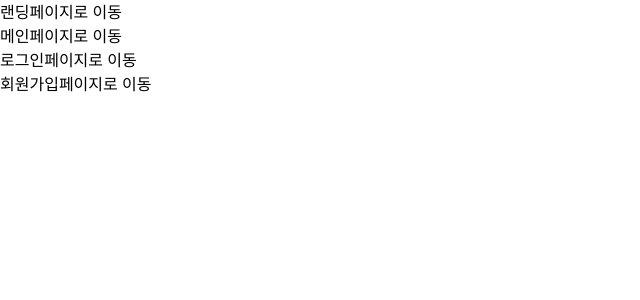
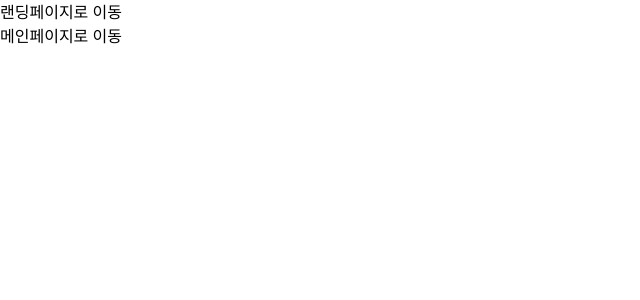
Before and after one commit to oweaj/Random-Webtoon, a React (Create React App) app: page / in a window 1280 px wide. Shown: the top 300 px of the page, without its empty margins (0-640 px from the left). Built offline with nearby package versions, Linux system fonts and the light colour scheme.

Commit message:
[CHORE] 회원가입, 로그인 페이지 삭제

```diff
--- a/src/pages/Landing/Landing.tsx
+++ b/src/pages/Landing/Landing.tsx
@@ -9,12 +9,6 @@ const Landing = () => {
       <Link to="/main">
         <p>메인페이지로 이동</p>
       </Link>
-      <Link to="/signin">
-        <p>로그인페이지로 이동</p>
-      </Link>
-      <Link to="/signup">
-        <p>회원가입페이지로 이동</p>
-      </Link>
     </div>
   );
 };
```
